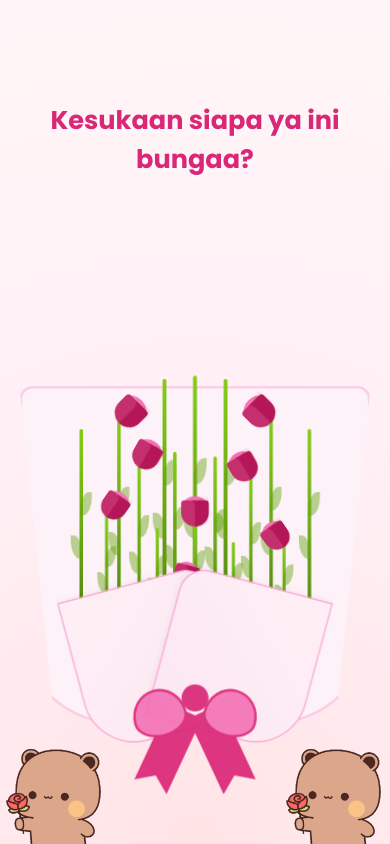
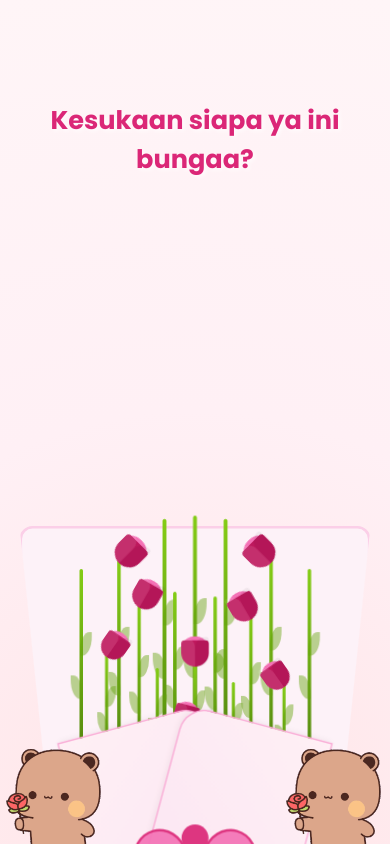
Before and after one commit to BintangAri/Buatbocil, a React (Create React App) app: page / in a window 390 px wide. Both pictures are taken after a click on the button "Iya". Built offline with nearby package versions, Linux system fonts and the light colour scheme.

Commit message:
Fix flower

```diff
--- a/src/FlowerStyle.css
+++ b/src/FlowerStyle.css
@@ -12,23 +12,21 @@
   background: radial-gradient(circle at center bottom, #ffe4e6, #fff0f5, #fff5f7);
 }
 
-/* ========================================= */
-/* CONTAINER UTAMA (POSISI DINAIKKAN LAGI) */
-/* ========================================= */
+/* CONTAINER UTAMA */
 .bouquet-container {
   position: absolute;
-  /* REVISI DESKTOP: Dinaikkan jadi 180px agar pita terlihat jelas */
-  bottom: 180px;
+  /* REVISI: Turunkan ke 50px agar menapak tapi pita aman */
+  bottom: 50px;
   left: 50%;
   transform: translateX(-50%);
   width: 500px;
   height: 650px;
   pointer-events: none;
-  z-index: 10; /* Di bawah GIF */
+  z-index: 10;
 }
 
 
-/* --- BAGIAN BUCKET (WRAPPING PAPER) --- */
+/* --- BAGIAN BUCKET --- */
 .bucket-paper-back {
   position: absolute; bottom: 0; left: 50%; transform: translateX(-50%);
   width: 540px;
@@ -164,20 +162,18 @@
 @keyframes leaf-unfurl { to { opacity: 1; } }
 
 
-/* ========================================= */
-/* RESPONSIVE MOBILE (POSISI DINAIKKAN LAGI) */
-/* ========================================= */
+/* --- RESPONSIVE MOBILE (POSISI PAS DI DASAR) --- */
 @media (max-width: 600px) {
 
   .bouquet-container {
     width: 100%;
     height: 100%;
 
-    /* Scale tetap */
+    /* Scale sedikit dikecilkan biar proporsional */
     transform: translateX(-50%) scale(0.65);
 
-    /* REVISI MOBILE: Dinaikkan jadi 120px agar pita aman terlihat */
-    bottom: 120px;
+    /* REVISI: BOTTOM -20px AGAR MENAPAK TAPI PITA KELIHATAN */
+    bottom: -20px;
 
     transform-origin: bottom center;
   }
```
